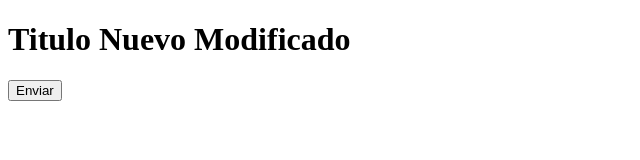
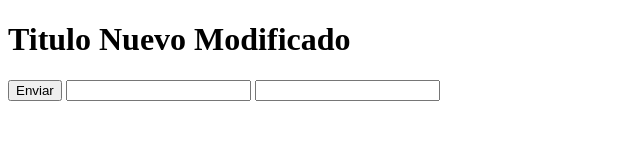
Before and after one commit to ManuelMirallas/GitPrueba, a plain HTML site: page index.html in a window 1280 px wide. Shown: the whole page, without its empty margins (0-640 px from the left). Drawn offline with Linux system fonts and the light colour scheme.

Commit message:
Se Agrego LastName

```diff
--- a/index.html
+++ b/index.html
@@ -10,6 +10,9 @@
 
     <form action="#" method=" get">
         <input type="button"value="Enviar">
+        <input type="text" name="firstName" id= "firstName">
+        <input type="text" name="lastName" id= "lastName">
+
 
     </form>
 </body>
```
